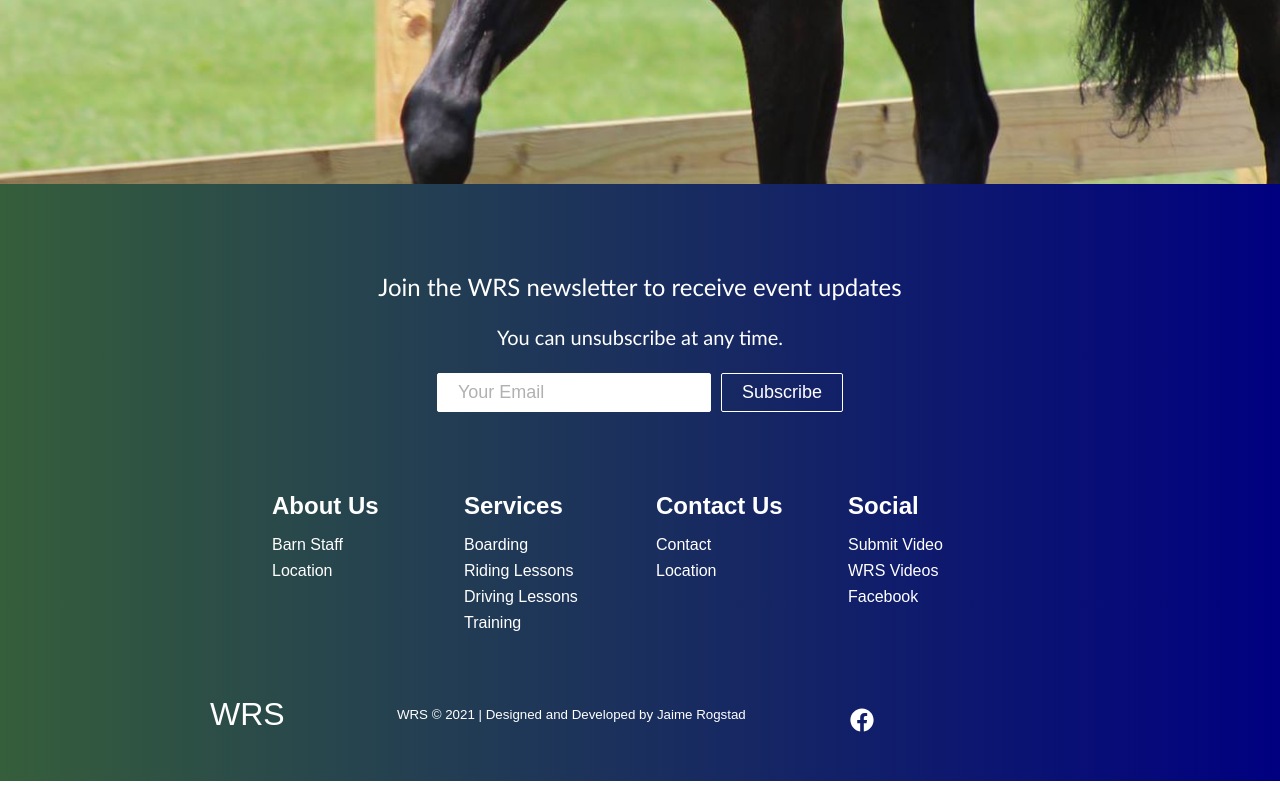
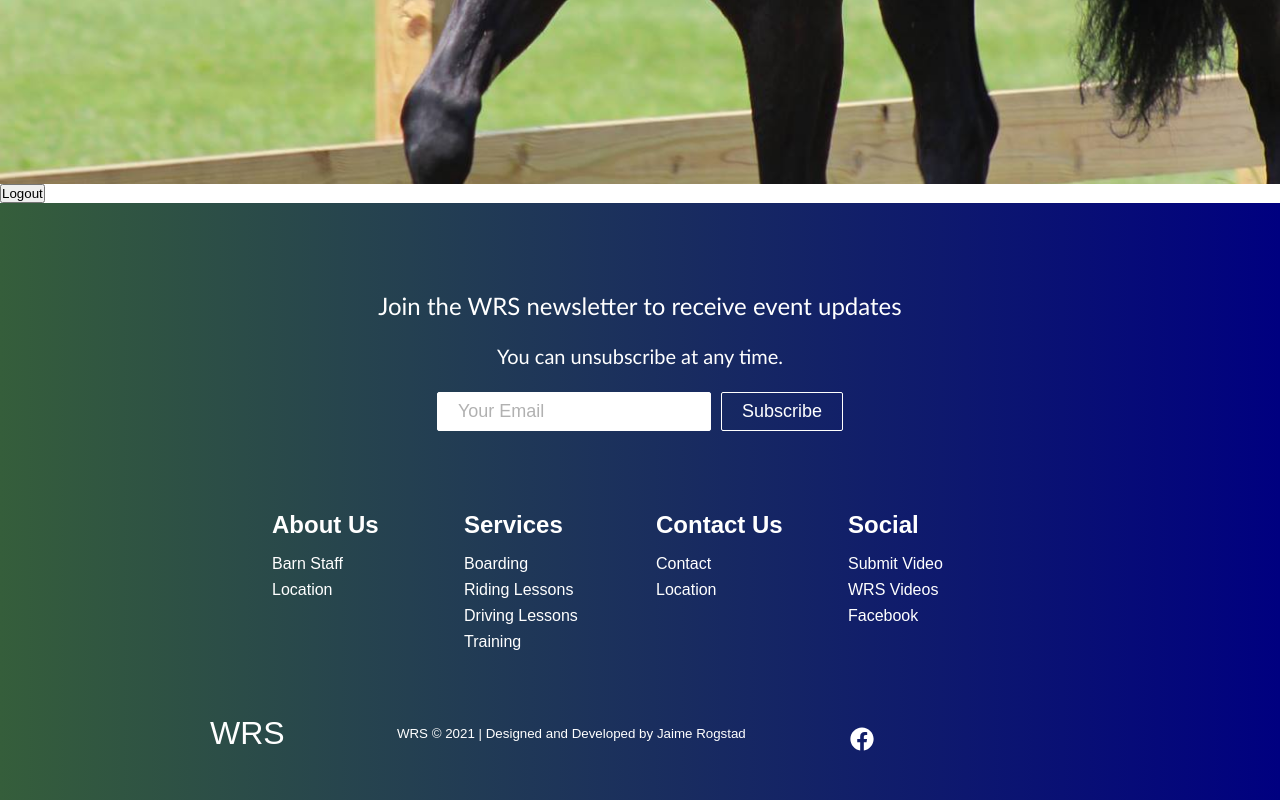
Before and after one commit to jrog20/west-river-stables-website, a React (Create React App) app in the folder west-river-stables-react-app/: page /login in a window 1280 px wide. Shown: the part 918-1718 px from the top of the page. Built offline with nearby package versions, Linux system fonts and the light colour scheme; no server answers.

Commit message:
Add ability to logout

```diff
--- a/west-river-stables-react-app/src/containers/LoginContainer.js
+++ b/west-river-stables-react-app/src/containers/LoginContainer.js
@@ -1,5 +1,4 @@
 import React, { Component } from 'react';
-// import React from 'react';
 import Login from '../components/Login';
 import Logout from '../components/Logout';
 import { connect } from 'react-redux';
@@ -48,17 +47,16 @@ class LoginContainer extends Component {
         user: userInfo
       })
     }
-
     fetch('http://localhost:3000/login', headers)
       .then(response => response.json())
-      .then(userJSON => {
-        if (userJSON.error) {
+      .then(resp => {
+        if (resp.error) {
           // incorrect user
           alert("Invalid login. Please try again.")
         } else {
           // correct user login
           this.setState({
-            currentUser: userJSON.user,
+            currentUser: resp.user,
             // loginForm: {
             //   email: "",
             //   password: ""
@@ -68,6 +66,23 @@ class LoginContainer extends Component {
       })
       .catch(console.log)
     }
+
+  logout = event => {
+    event.preventDefault()
+    fetch("http://localhost:3000/logout", {
+      method: "DELETE",
+      credentials: "include",
+      headers: {
+        "Content-Type": "application/json"
+      }
+    })
+      .then(response => response.json())
+      .then(resp => alert(resp.message))
+    this.setState({
+      currentUser: null,
+      secrets: []
+    })
+  }
 
   render() {
     const { currentUser } = this.state
@@ -82,6 +97,7 @@ class LoginContainer extends Component {
           email={this.state.loginForm.email}
           password={this.state.loginForm.password}
         />
+        <Logout logout={this.logout}/>
       </div>
     );
   }
@@ -94,88 +110,3 @@ const mapStateToProps = ({ currentUser }) => {
 }
 
 export default connect(mapStateToProps, { getCurrentUser: getCurrentUser })(LoginContainer);
-
-// uncomment this one line
-// export default LoginContainer
-// export default connect(mapStateToProps, mapDispatchToProps)(HomeContainer)
-
-// import React, { Component } from 'react';
-// import Login from '../components/Login';
-
-// // import { connect } from 'react-redux'
-
-// class LoginContainer extends Component {
-//   // Added for userlogin - Is it good practice to have this here,
-//   // or should it be in login component?
-//   constructor() {
-//     super()
-//     this.state = {
-//       currentUser: null,
-//       loginForm: {
-//         email: "",
-//         password: ""
-//       }
-//     }
-//   }
-
-//   handleOnChange = event => {
-//     const { name, value } = event.target
-//     this.setState({
-//       loginForm: {
-//         ...this.state.loginForm,
-//         [name]: value
-//       }
-//     })
-//   }
-
-//   handleOnSubmit = event => {
-//     event.preventDefault()
-//     // Submit info from the form to the backend to authenticate
-//     // the user and, if valid, send the user back to the front end.
-//     // With the response, set the state.
-//     const userInfo = this.state.loginForm
-//     const headers = {
-//       method: 'POST',
-//       headers: {
-//         'Content-Type': 'application/json'
-//       },
-//       body: JSON.stringify({
-//         user: userInfo
-//       })
-//     }
-
-//     fetch('http://localhost:3000/login', headers)
-//       .then(response => response.json())
-//       .then(userJSON => {
-//         if (userJSON.error) {
-//           // incorrect user
-//           alert("Invalid login. Please try again.")
-//         } else {
-//           // correct user login
-//           this.setState({
-//             currentUser: userJSON
-//           })
-//         }
-//       })
-//       .catch(console.log)
-//   }
-
-//   render() {
-//     const { currentUser } = this.state
-//     return (
-//       <div>
-//         <h3>
-//           { currentUser ? `Welcome, ${currentUser.username}!` : 'Not logged in'}
-//         </h3>
-//         <Login
-//           handleOnChange={this.handleOnChange}
-//           handleOnSubmit={this.handleOnSubmit}
-//           email={this.state.loginForm.email}
-//           password={this.state.loginForm.password}
-//         />
-//       </div>
-//     );
-//   }
-// }
-
-// export default LoginContainer
```
